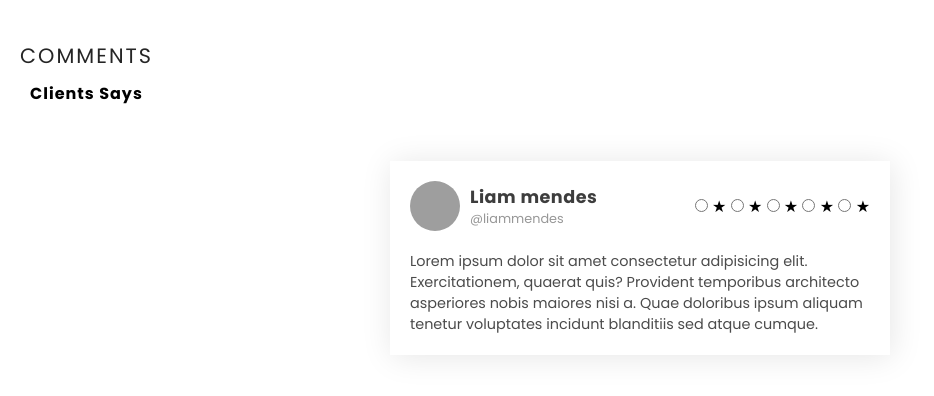
After one commit to Sanch0-0/StationeryStore, a Django app: template templates/review.html in a window 1280 px wide. The commit adds this page. Shown: the top 396 px of the page, without its empty margins (0-934 px from the left). Run offline with Django 5.2, Linux system fonts and the light colour scheme; the template is opened without the code that fills it, so the values that code supplies are empty; some libraries are stand-ins or nearby versions; grey boxes are pictures that could not be loaded.

Commit message:
review - beginning

```diff
--- a/shop/models.py
+++ b/shop/models.py
@@ -66,3 +66,16 @@ class Rating(models.Model):
 
     def __str__(self):
         return f"{self.user.username} rated {self.product.name} {self.value} stars"
+
+
+class Review(models.Model):
+    product = models.ForeignKey(Product, on_delete=models.CASCADE, related_name="reviews")
+    user = models.ForeignKey(settings.AUTH_USER_MODEL, on_delete=models.CASCADE)
+    review = models.TextField(max_length=500, blank=True)
+    created_at = models.DateTimeField(auto_now_add=True)
+
+    class Meta:
+        unique_together = ('product', 'user')
+
+    def __str__(self):
+        return f"{self.user.username} reviewed a product: {self.product.name}"
--- /dev/null
+++ b/templates/review.html
@@ -0,0 +1,172 @@
+<!DOCTYPE html>
+<html lang="en">
+  <head>
+    <meta charset="UTF-8" />
+    <meta http-equiv="X-UA-Compatible" content="IE=edge" />
+    <meta name="viewport" content="width=device-width, initial-scale=1.0" />
+    <title>Customer Review</title>
+    <link rel="stylesheet" href="https://fonts.googleapis.com/css2?family=Poppins:ital,wght@0,100;0,200;0,300;0,400;0,500;0,600;0,700;0,800;0,900;1,100;1,200;1,300;1,400;1,500;1,600;1,700;1,800;1,900&display=swap">
+    <link rel="stylesheet" href="styles.css">
+</head>
+  <body>
+    <section id="testimonials">
+    <div class="testimonial-heading">
+        <span>Comments</span>
+        <h4>Clients Says</h4>
+    </div>
+    <div class="testimonial-box-container">
+        <div class="testimonial-box">
+            <div class="box-top">
+                <div class="profile">
+                    <div class="profile-img">
+                        <img src="https://cdn3.iconfinder.com/data/icons/avatars-15/64/_Ninja-2-512.png" />
+                    </div>
+                    <div class="name-user">
+                        <strong>Liam mendes</strong>
+                        <span>@liammendes</span>
+                    </div>
+                </div>
+                <div class="rating">
+                    {% for i in "54321" %}
+                    {% if product.average_rating >= i|add:"0.5" %}
+                    <input type="radio" id="star{{ i }}" name="rating" value="{{ i }}" checked>
+                    {% else %}
+                    <input type="radio" id="star{{ i }}" name="rating" value="{{ i }}">
+                    {% endif %}
+                    <label for="star{{ i }}">&#9733;</label>
+                    {% endfor %}
+                </div>
+            </div>
+            <div class="client-comment">
+                <p>Lorem ipsum dolor sit amet consectetur adipisicing elit. Exercitationem, quaerat quis? Provident temporibus architecto asperiores nobis maiores nisi a. Quae doloribus ipsum aliquam tenetur voluptates incidunt blanditiis sed atque cumque.</p>
+            </div>
+        </div>
+    </div>
+  </section>
+</body>
+</html>
+
+
+<style>
+*{
+  margin: 0px;
+  padding: 0px;
+  font-family: poppins;
+  box-sizing: border-box;
+}
+a{
+  text-decoration: none;
+}
+#testimonials{
+  display: flex;
+  justify-content:flex-start;
+  align-items:flex-start;
+  flex-direction: column;
+  width:100%;
+}
+.testimonial-heading{
+  letter-spacing: 1px;
+  margin: 30px 0px;
+  padding: 10px 20px;
+  display: flex;
+  flex-direction: column;
+  justify-content: center;
+  align-items: center;
+}
+
+.testimonial-heading span{
+  font-size: 1.3rem;
+  color: #252525;
+  margin-bottom: 10px;
+  letter-spacing: 2px;
+  text-transform: uppercase;
+}
+.testimonial-box-container{
+  display: flex;
+  justify-content: center;
+  align-items: center;
+  flex-wrap: wrap;
+  width:100%;
+}
+.testimonial-box{
+  width:500px;
+  box-shadow: 2px 2px 30px rgba(0,0,0,0.1);
+  background-color: #ffffff;
+  padding: 20px;
+  margin: 15px;
+  cursor: pointer;
+}
+.profile-img{
+  width:50px;
+  height: 50px;
+  border-radius: 50%;
+  overflow: hidden;
+  margin-right: 10px;
+}
+.profile-img img{
+  width: 100%;
+  height: 100%;
+  object-fit: cover;
+  object-position: center;
+}
+.profile{
+  display: flex;
+  align-items: center;
+}
+.name-user{
+  display: flex;
+  flex-direction: column;
+}
+.name-user strong{
+  color: #3d3d3d;
+  font-size: 1.1rem;
+  letter-spacing: 0.5px;
+}
+.name-user span{
+  color: #979797;
+  font-size: 0.8rem;
+}
+
+.box-top{
+  display: flex;
+  justify-content: space-between;
+  align-items: center;
+  margin-bottom: 20px;
+}
+.client-comment p{
+  font-size: 0.9rem;
+  color: #4b4b4b;
+}
+.testimonial-box:hover{
+  transform: translateY(-10px);
+  transition: all ease 0.3s;
+}
+
+@media(max-width:1060px){
+  .testimonial-box{
+      width:45%;
+      padding: 10px;
+  }
+}
+@media(max-width:790px){
+  .testimonial-box{
+      width:100%;
+  }
+  .testimonial-heading h1{
+      font-size: 1.4rem;
+  }
+}
+@media(max-width:340px){
+  .box-top{
+      flex-wrap: wrap;
+      margin-bottom: 10px;
+  }
+  .reviews{
+      margin-top: 10px;
+  }
+}
+::selection{
+  color: #ffffff;
+  background-color: #252525;
+}
+</style>
```
Also changed, not shown: shop/templates/product_info.html (+137 -4 lines).
